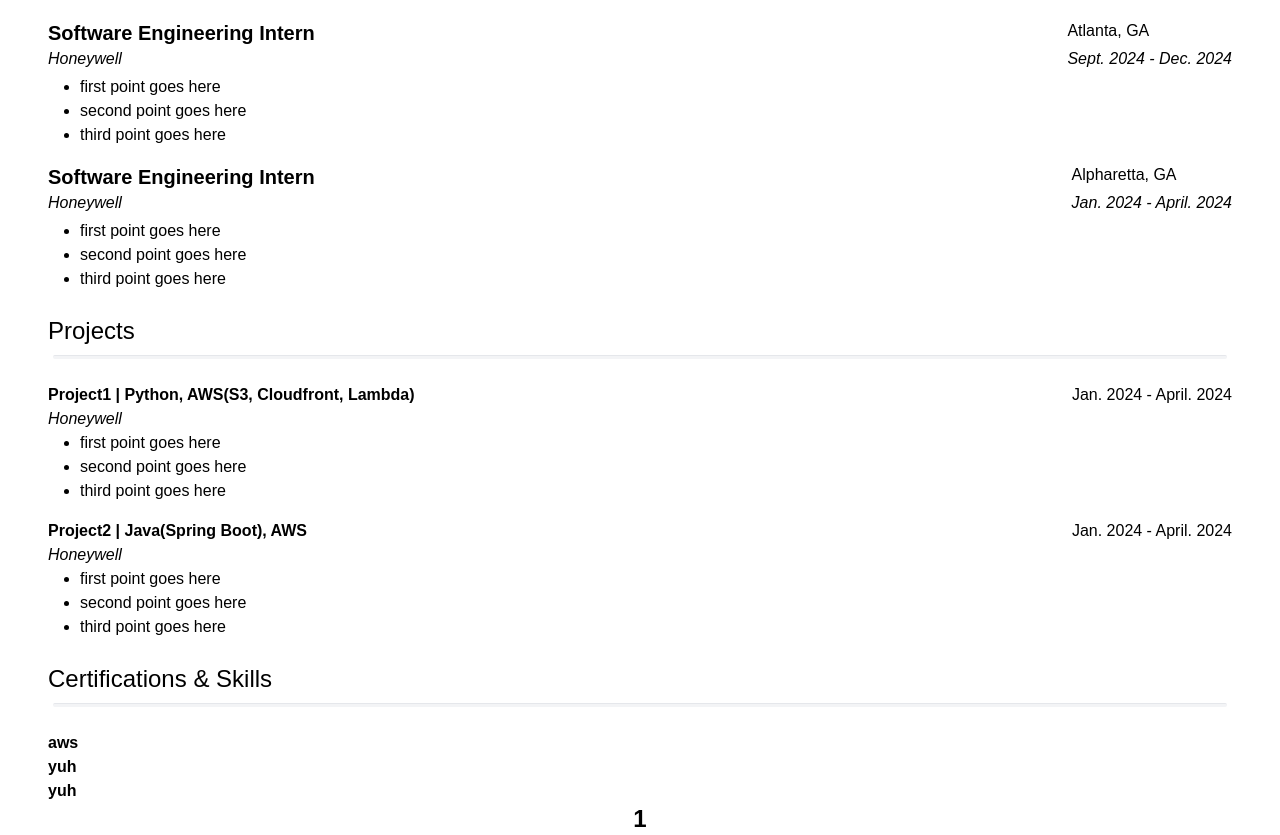
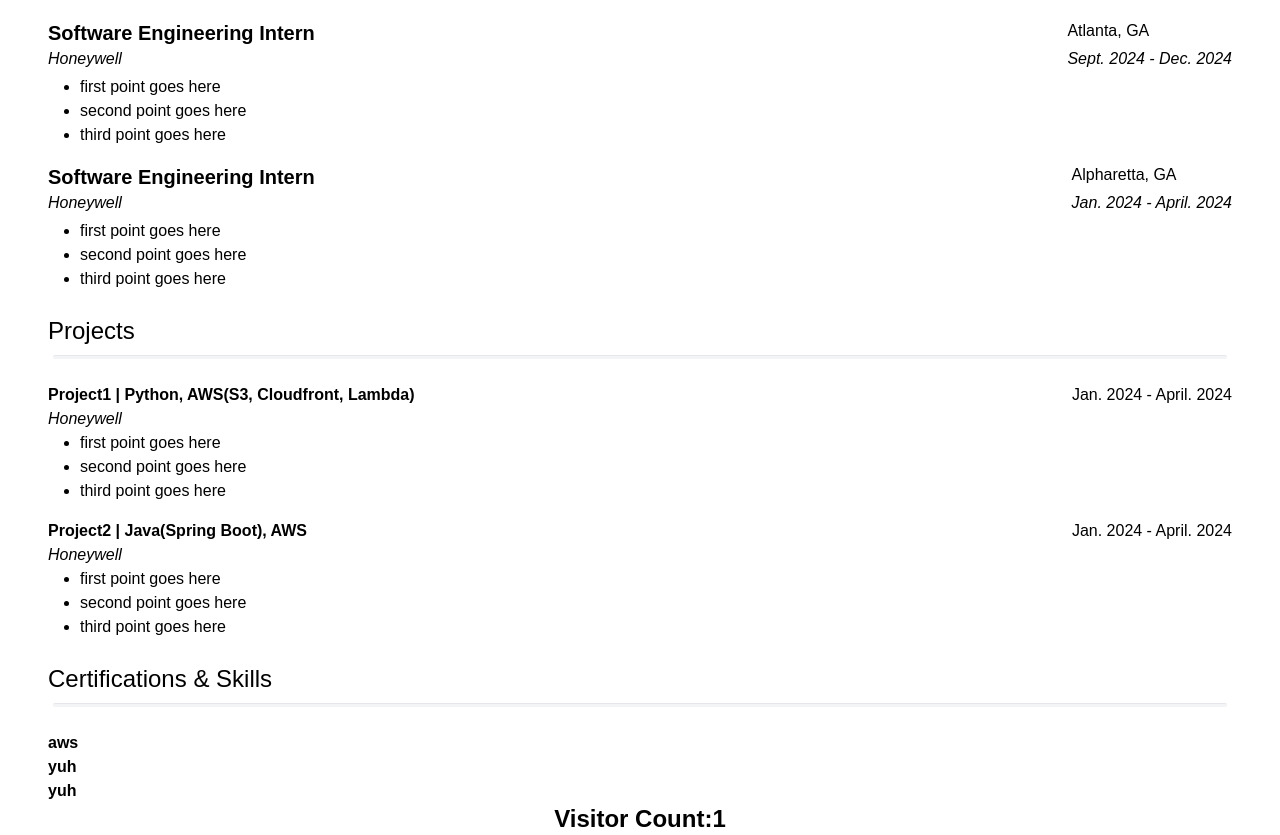
Before and after one commit to AmaanBilwar/Cloud_Resume_Challenge, a website: page src/index.html in a window 1280 px wide. Shown: the part 293-1128 px from the top of the page. Drawn offline with Linux system fonts and the light colour scheme.

Commit message:
page views counter

```diff
--- a/src/index.html
+++ b/src/index.html
@@ -170,21 +170,20 @@
     <div class="flex justify-center font-bold text-2xl font-fira" id="CounterVisitor">
     </div>
 
-    <script>
-    var n = localStorage.getItem('on_load_counter');
 
-    if (n === null) {
-        n = 0;
-    }
-    n++;
+        <div class="flex justify-center font-bold text-2xl font-fira" id="CounterVisitor">
+            Visitor Count: <span id="visitorCount"></span>
+        </div>
 
-    localStorage.setItem("on_load_counter", n);
+        <script>
+            document.addEventListener("DOMContentLoaded", function() {
+                let count = localStorage.getItem('page_view_count') || 0;
+                count++;
+                localStorage.setItem('page_view_count', count);
+                document.getElementById('visitorCount').innerText = count;
+            });
+        </script>
 
-    nums = n.toString().split('').map(Number);
-    document.getElementById('CounterVisitor').innerHTML = '';
-    for (var i of nums) {
-        document.getElementById('CounterVisitor').innerHTML += '<span class="counter-item">' + i + '</span>';
-    }
 
     </script>
 </body>
```
